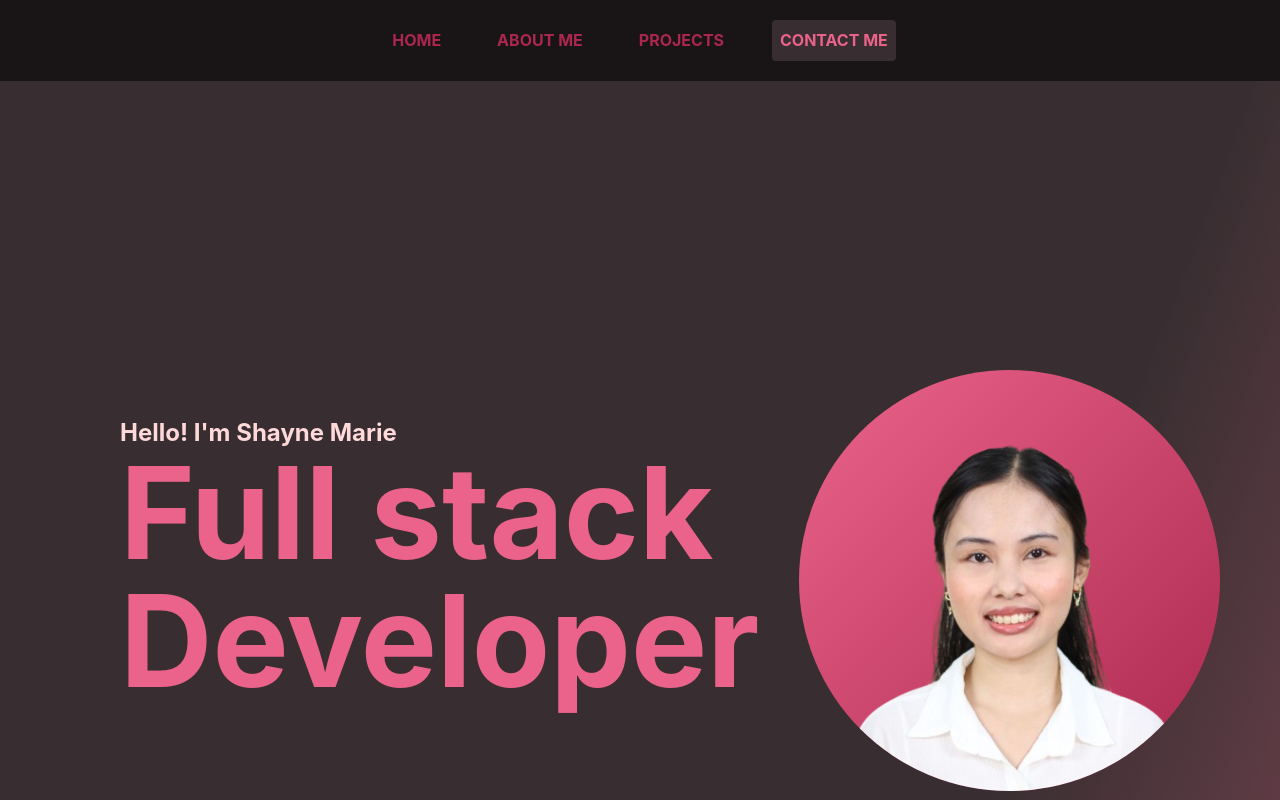
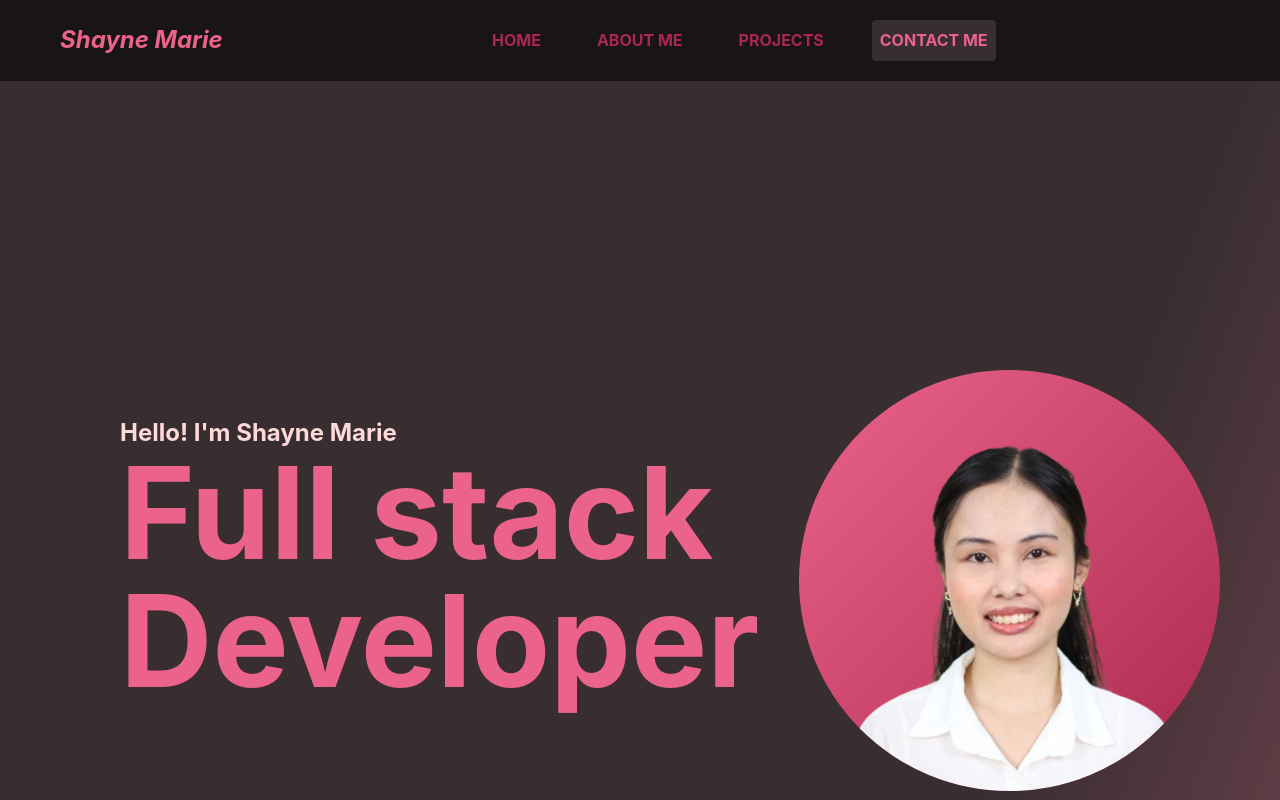
Before and after one commit to ShayneGulmayo/portfolio, a React app: page / in a window 1280 px wide. Shown: the top 800 px of the page. Built offline with nearby package versions, Linux system fonts and the light colour scheme; the HTML template or start-up script is replaced by a standard one.

Commit message:
edit header

```diff
--- a/src/components/Header.tsx
+++ b/src/components/Header.tsx
@@ -56,7 +56,8 @@ function Header() {
 
   return (
     <header className="sticky top-0 z-50">
-      <div className="flex h-full lg:flex-row flex-col items-center justify-center w-full bg-[#191516] p-5 ">
+      <div className="flex h-full lg:flex-row flex-col w-full bg-[#191516] p-5 items-center">
+        <h1 className="lg:flex hidden basis-sm text-[#EB638B] font-bold text-2xl mx-10 italic">Shayne Marie</h1>
         <div id="menu-items" className="hidden lg:flex lg:flex-row flex-col justify-center items-center gap-10">
           {items}
         </div>
@@ -76,9 +77,10 @@ function Header() {
         onClose={close}
         size="75%"
         padding="md"
-        title={<div className="text-[#AC274F] font-bold">MENU</div>}
+        title={<div className="text-[#EB638B] font-bold italic">Shayne Marie</div>}
         zIndex={1000000}
         styles={{
+          header: { backgroundColor: "#191516" },
           content: { backgroundColor: "#191516" },
         }}
       >
```
